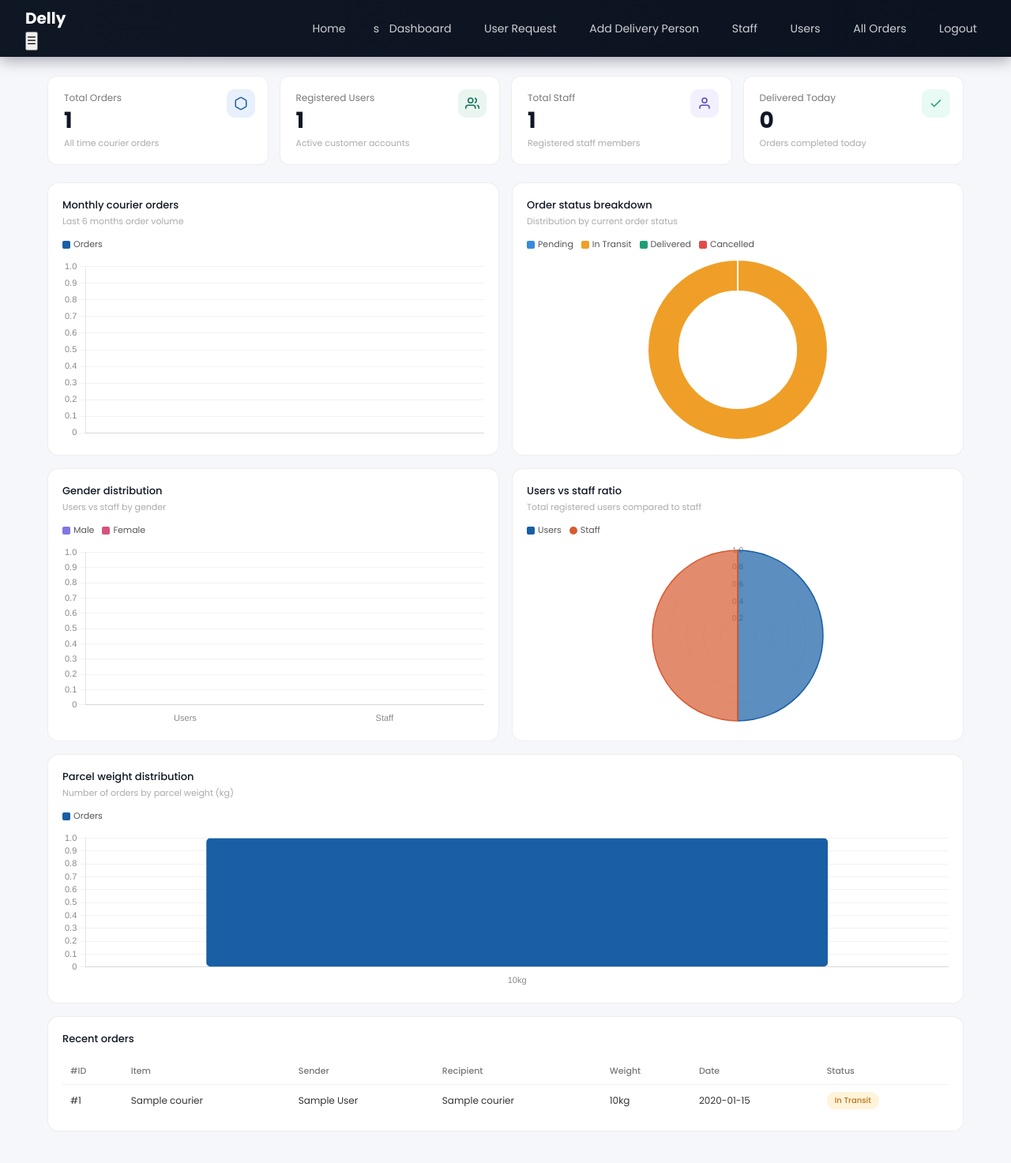
After one commit to Awaiba/delly, a PHP site: the page made by admin/view/admindashboard.php in a window 1280 px wide. The commit adds this page. Shown: the whole page at 79% size. Run offline with PHP 8.4, Linux system fonts and the light colour scheme; the visitor is signed in with stand-in values (Sample User, id 1); tables that the repository leaves empty hold one stand-in row (values such as "Sample post"); the template is opened without the code that fills it: most values are stand-ins (such as "Sample title", 1, 10 or a date in 2020).

Commit message:
Admin Dashboard

```diff
--- /dev/null
+++ b/admin/controller/dashboardcontroller.php
@@ -0,0 +1,2 @@
+<?php
+include 'view/admindashboard.php';
--- /dev/null
+++ b/admin/view/admindashboard.php
@@ -0,0 +1,450 @@
+<?php
+
+if (!isset($_SESSION['base_url'])) {
+    $_SESSION['base_url'] = "http://localhost/college-project/admin/view";
+}
+
+if (!isset($_SESSION['user_id']) || !isset($_SESSION['role']) || $_SESSION['role'] !== 'admin') {
+    header("Location: " . $_SESSION['base_url'] . "?r=login");
+    exit;
+}
+
+
+// ============================================================
+//  DB CONNECTION — update these credentials
+// ============================================================
+$host = "localhost";
+$db   = "delly";
+$user = "root";
+$pass = "";
+
+$conn = new mysqli($host, $user, $pass, $db);
+if ($conn->connect_error) {
+    die("Connection failed: " . $conn->connect_error);
+}
+
+// ============================================================
+//  METRIC CARDS
+// ============================================================
+$totalOrders   = $conn->query("SELECT COUNT(*) AS c FROM courier")->fetch_assoc()['c'];
+$totalUsers    = $conn->query("SELECT COUNT(*) AS c FROM user")->fetch_assoc()['c'];
+$totalStaff    = $conn->query("SELECT COUNT(*) AS c FROM staff")->fetch_assoc()['c'];
+$deliveredToday = $conn->query("SELECT COUNT(*) AS c FROM courier WHERE status = 2 AND date = CURDATE()")->fetch_assoc()['c'];
+
+// ============================================================
+//  CHART 1 — Monthly orders (last 6 months)
+// ============================================================
+$monthlyOrders = $conn->query("
+    SELECT
+        DATE_FORMAT(STR_TO_DATE(date, '%d/%m/%Y'), '%b') AS month,
+        COUNT(*) AS total
+    FROM courier
+    WHERE STR_TO_DATE(date, '%d/%m/%Y') >= DATE_SUB(CURDATE(), INTERVAL 6 MONTH)
+    GROUP BY YEAR(STR_TO_DATE(date, '%d/%m/%Y')),
+             MONTH(STR_TO_DATE(date, '%d/%m/%Y'))
+    ORDER BY YEAR(STR_TO_DATE(date, '%d/%m/%Y')),
+             MONTH(STR_TO_DATE(date, '%d/%m/%Y'))
+");
+$monthLabels = []; $monthData = [];
+while ($row = $monthlyOrders->fetch_assoc()) {
+    $monthLabels[] = $row['month'];
+    $monthData[]   = (int)$row['total'];
+}
+
+// ============================================================
+//  CHART 2 — Order status breakdown
+//  status: 0=Pending, 1=In Transit, 2=Delivered, 3=Cancelled
+// ============================================================
+$statusResult = $conn->query("SELECT status, COUNT(*) AS total FROM courier GROUP BY status");
+$statusMap = [0 => 'Pending', 1 => 'In Transit', 2 => 'Delivered', 3 => 'Cancelled'];
+$statusData = [0 => 0, 1 => 0, 2 => 0, 3 => 0];
+while ($row = $statusResult->fetch_assoc()) {
+    $statusData[(int)$row['status']] = (int)$row['total'];
+}
+
+// ============================================================
+//  CHART 3 — Gender distribution (users vs staff)
+// ============================================================
+$userGender  = $conn->query("SELECT gender, COUNT(*) AS c FROM user GROUP BY gender");
+$staffGender = $conn->query("SELECT gender, COUNT(*) AS c FROM staff GROUP BY gender");
+$uGender = ['Male' => 0, 'Female' => 0];
+$sGender = ['Male' => 0, 'Female' => 0];
+while ($r = $userGender->fetch_assoc())  $uGender[ucfirst(strtolower($r['gender']))] = (int)$r['c'];
+while ($r = $staffGender->fetch_assoc()) $sGender[ucfirst(strtolower($r['gender']))] = (int)$r['c'];
+
+// ============================================================
+//  CHART 4 — Registrations over time (users & staff, last 6 months)
+// ============================================================
+// NOTE: user/staff tables don't have a created_at column by default.
+// If you add one later, replace id with that column.
+// For now we spread existing records evenly as a fallback.
+$userCount  = (int)$totalUsers;
+$staffCount = (int)$totalStaff;
+
+// ============================================================
+//  CHART 5 — Parcel weight distribution
+// ============================================================
+$weightResult = $conn->query("SELECT weight, COUNT(*) AS total FROM courier GROUP BY weight ORDER BY weight ASC");
+$weightLabels = []; $weightData = [];
+while ($row = $weightResult->fetch_assoc()) {
+    $weightLabels[] = $row['weight'] . 'kg';
+    $weightData[]   = (int)$row['total'];
+}
+
+// ============================================================
+//  TOP 5 RECENT ORDERS (table)
+// ============================================================
+$recentOrders = $conn->query("
+    SELECT c.oid, c.ordername, c.rname, c.weight, c.date, c.status,
+           u.name AS sender
+    FROM courier c
+    JOIN user u ON c.uid = u.id
+    ORDER BY c.oid DESC
+    LIMIT 5
+");
+
+$conn->close();
+
+// ============================================================
+//  Encode PHP arrays → JSON for Chart.js
+// ============================================================
+$j_monthLabels  = json_encode($monthLabels ?: []);
+$j_monthData    = json_encode($monthData ?: []);
+$j_statusData   = json_encode(array_values($statusData));
+$j_uMale        = $uGender['Male'];
+$j_uFemale      = $uGender['Female'];
+$j_sMale        = $sGender['Male'];
+$j_sFemale      = $sGender['Female'];
+$j_weightLabels = json_encode($weightLabels);
+$j_weightData   = json_encode($weightData);
+
+$statusLabel = ['Pending','In Transit','Delivered','Cancelled'];
+$statusColor = [0=>'#378ADD', 1=>'#EF9F27', 2=>'#1D9E75', 3=>'#E24B4A'];
+?>
+<!DOCTYPE html>
+<html lang="en">
+<head>
+<meta charset="UTF-8">
+<meta name="viewport" content="width=device-width, initial-scale=1.0">
+<title>Delly — Admin Dashboard</title>
+<link href="https://fonts.googleapis.com/css2?family=Poppins:wght@300;400;500;700&display=swap" rel="stylesheet">
+<style>
+*{margin:0;padding:0;box-sizing:border-box;font-family:'Poppins',sans-serif;list-style:none;text-decoration:none;}
+body{background:#f6f7fb;color:#222;min-height:100vh;padding-top:72px;}
+
+/* NAVBAR */
+.navbar{width:100%;height:72px;position:fixed;top:0;left:0;display:flex;justify-content:space-between;align-items:center;background:linear-gradient(90deg,#0f1724,#0b1220);padding:0 2rem;z-index:1000;box-shadow:0 4px 18px rgba(2,6,23,.35);}
+.navbar h1{font-size:20px;color:#fff;font-weight:600;}
+.navbar .nav-time{font-size:13px;color:rgba(255,255,255,.55);}
+.navbar ul{display:flex;gap:.8rem;align-items:center;}
+.navbar ul a{color:rgba(255,255,255,.8);font-size:.88rem;padding:.45rem .7rem;border-radius:8px;display:flex;align-items:center;gap:.4rem;transition:background .2s;}
+.navbar ul a:hover{background:rgba(255,255,255,.1);color:#fff;}
+
+/* LAYOUT */
+.wrapper{max-width:1200px;margin:0 auto;padding:24px 20px;}
+
+/* METRIC CARDS */
+.metric-row{display:grid;grid-template-columns:repeat(4,minmax(0,1fr));gap:14px;margin-bottom:22px;}
+.metric-card{background:#fff;border-radius:12px;padding:18px 20px;border:0.5px solid rgba(0,0,0,.07);position:relative;overflow:hidden;}
+.metric-card .icon{position:absolute;right:16px;top:16px;width:36px;height:36px;border-radius:10px;display:flex;align-items:center;justify-content:center;}
+.metric-card .label{font-size:12px;color:#777;margin-bottom:6px;}
+.metric-card .value{font-size:28px;font-weight:600;color:#0f1724;line-height:1;}
+.metric-card .sub{font-size:11px;color:#aaa;margin-top:6px;}
+
+/* CHART CARDS */
+.charts-grid{display:grid;grid-template-columns:repeat(2,minmax(0,1fr));gap:16px;margin-bottom:16px;}
+.chart-card{background:#fff;border:0.5px solid rgba(0,0,0,.07);border-radius:14px;padding:18px;}
+.chart-title{font-size:13px;font-weight:500;color:#0f1724;margin-bottom:2px;}
+.chart-sub{font-size:11px;color:#aaa;margin-bottom:12px;}
+.legend-row{display:flex;flex-wrap:wrap;gap:10px;margin-bottom:10px;}
+.legend-row span{display:flex;align-items:center;gap:4px;font-size:11px;color:#555;}
+.legend-dot{width:10px;height:10px;border-radius:2px;flex-shrink:0;}
+
+/* FULL WIDTH CARD */
+.chart-full{background:#fff;border:0.5px solid rgba(0,0,0,.07);border-radius:14px;padding:18px;margin-bottom:16px;}
+
+/* RECENT ORDERS TABLE */
+.table-card{background:#fff;border:0.5px solid rgba(0,0,0,.07);border-radius:14px;padding:18px;margin-bottom:16px;overflow-x:auto;}
+table{width:100%;border-collapse:collapse;}
+thead th{font-size:11px;font-weight:500;color:#777;text-align:left;padding:8px 10px;border-bottom:1px solid #f0f0f0;white-space:nowrap;}
+tbody td{font-size:12px;color:#333;padding:9px 10px;border-bottom:0.5px solid #f5f5f5;white-space:nowrap;}
+tbody tr:last-child td{border-bottom:none;}
+.badge{display:inline-block;padding:3px 10px;border-radius:20px;font-size:10px;font-weight:500;}
+
+/* RESPONSIVE */
+@media(max-width:768px){
+  .metric-row{grid-template-columns:repeat(2,minmax(0,1fr));}
+  .charts-grid{grid-template-columns:1fr;}
+}
+@media(max-width:480px){
+  .metric-row{grid-template-columns:1fr;}
+}
+</style>
+</head>
+<body>
+
+<div class="navbar">
+    <div class="navbar-delly">
+        <h1><ion-icon name="bicycle"></ion-icon> Delly</h1>
+        <button id="mobile-nav-toggle" aria-label="Toggle menu">☰</button>
+    </div>
+
+    <div class="navbar-menu">
+        <ul>
+            <li><a href="<?= $base_url ?>?r=home"><span><ion-icon name="home-sharp"></ion-icon></span>Home</a></li>
+            <li>
+            <a href="<?= $base_url ?>?r=admindashboard">s                <span></span>Dashboard
+             </a>
+            </li>
+            <li><a href="<?= $base_url ?>?r=request"><span><ion-icon name="git-pull-request-sharp"></ion-icon></span>User Request</a></li>
+            <li><a href="<?= $base_url ?>?r=addperson"><span><ion-icon name="person-add-sharp"></ion-icon></span>Add Delivery Person</a></li>
+            <li><a href="<?= $base_url ?>?r=staff"><span><ion-icon name="people-sharp"></ion-icon></span>Staff</a></li>
+            <li><a href="<?= $base_url ?>?r=user"><span><ion-icon name="people-sharp"></ion-icon></span>Users</a></li>
+            <li><a href="<?= $base_url ?>?r=completeorder"><span><ion-icon name="document-text-sharp"></ion-icon></span>All Orders</a></li>
+            <li><a href="<?= $base_url ?>?r=logout"><span><ion-icon name="log-out-sharp"></ion-icon></span>Logout</a></li>
+        </ul>
+    </div>
+</div>
+
+<div class="wrapper">
+
+  <!-- METRIC CARDS -->
+  <div class="metric-row">
+    <div class="metric-card">
+      <div class="icon" style="background:#e8f0fb;">
+        <svg width="18" height="18" fill="none" stroke="#185FA5" stroke-width="2" viewBox="0 0 24 24"><path d="M21 16V8a2 2 0 0 0-1-1.73l-7-4a2 2 0 0 0-2 0l-7 4A2 2 0 0 0 3 8v8a2 2 0 0 0 1 1.73l7 4a2 2 0 0 0 2 0l7-4A2 2 0 0 0 21 16z"/></svg>
+      </div>
+      <div class="label">Total Orders</div>
+      <div class="value"><?= $totalOrders ?></div>
+      <div class="sub">All time courier orders</div>
+    </div>
+    <div class="metric-card">
+      <div class="icon" style="background:#eaf5f0;">
+        <svg width="18" height="18" fill="none" stroke="#0F6E56" stroke-width="2" viewBox="0 0 24 24"><path d="M17 21v-2a4 4 0 0 0-4-4H5a4 4 0 0 0-4 4v2"/><circle cx="9" cy="7" r="4"/><path d="M23 21v-2a4 4 0 0 0-3-3.87"/><path d="M16 3.13a4 4 0 0 1 0 7.75"/></svg>
+      </div>
+      <div class="label">Registered Users</div>
+      <div class="value"><?= $totalUsers ?></div>
+      <div class="sub">Active customer accounts</div>
+    </div>
+    <div class="metric-card">
+      <div class="icon" style="background:#f3f0fe;">
+        <svg width="18" height="18" fill="none" stroke="#534AB7" stroke-width="2" viewBox="0 0 24 24"><path d="M20 21v-2a4 4 0 0 0-4-4H8a4 4 0 0 0-4 4v2"/><circle cx="12" cy="7" r="4"/></svg>
+      </div>
+      <div class="label">Total Staff</div>
+      <div class="value"><?= $totalStaff ?></div>
+      <div class="sub">Registered staff members</div>
+    </div>
+    <div class="metric-card">
+      <div class="icon" style="background:#e8faf4;">
+        <svg width="18" height="18" fill="none" stroke="#1D9E75" stroke-width="2" viewBox="0 0 24 24"><polyline points="20 6 9 17 4 12"/></svg>
+      </div>
+      <div class="label">Delivered Today</div>
+      <div class="value"><?= $deliveredToday ?></div>
+      <div class="sub">Orders completed today</div>
+    </div>
+  </div>
+
+  <!-- CHARTS ROW -->
+  <div class="charts-grid">
+
+    <!-- Chart 1: Monthly Orders -->
+    <div class="chart-card">
+      <div class="chart-title">Monthly courier orders</div>
+      <div class="chart-sub">Last 6 months order volume</div>
+      <div class="legend-row">
+        <span><span class="legend-dot" style="background:#185FA5;"></span>Orders</span>
+      </div>
+      <div style="position:relative;height:230px;">
+        <canvas id="ordersBar" role="img" aria-label="Bar chart showing monthly courier order counts">No data.</canvas>
+      </div>
+    </div>
+
+    <!-- Chart 2: Status Doughnut -->
+    <div class="chart-card">
+      <div class="chart-title">Order status breakdown</div>
+      <div class="chart-sub">Distribution by current order status</div>
+      <div class="legend-row">
+        <span><span class="legend-dot" style="background:#378ADD;"></span>Pending</span>
+        <span><span class="legend-dot" style="background:#EF9F27;"></span>In Transit</span>
+        <span><span class="legend-dot" style="background:#1D9E75;"></span>Delivered</span>
+        <span><span class="legend-dot" style="background:#E24B4A;"></span>Cancelled</span>
+      </div>
+      <div style="position:relative;height:230px;">
+        <canvas id="statusDoughnut" role="img" aria-label="Doughnut chart of order statuses">No data.</canvas>
+      </div>
+    </div>
+
+    <!-- Chart 3: Gender -->
+    <div class="chart-card">
+      <div class="chart-title">Gender distribution</div>
+      <div class="chart-sub">Users vs staff by gender</div>
+      <div class="legend-row">
+        <span><span class="legend-dot" style="background:#7F77DD;"></span>Male</span>
+        <span><span class="legend-dot" style="background:#D4537E;"></span>Female</span>
+      </div>
+      <div style="position:relative;height:230px;">
+        <canvas id="genderBar" role="img" aria-label="Grouped bar chart of gender by user type">No data.</canvas>
+      </div>
+    </div>
+
+    <!-- Chart 4: User vs Staff count (polar) -->
+    <div class="chart-card">
+      <div class="chart-title">Users vs staff ratio</div>
+      <div class="chart-sub">Total registered users compared to staff</div>
+      <div class="legend-row">
+        <span><span class="legend-dot" style="background:#185FA5;"></span>Users</span>
+        <span><span class="legend-dot" style="background:#D85A30;border-radius:50%;"></span>Staff</span>
+      </div>
+      <div style="position:relative;height:230px;">
+        <canvas id="userStaffPolar" role="img" aria-label="Polar area chart comparing total users to staff">No data.</canvas>
+      </div>
+    </div>
+
+  </div>
+
+  <!-- Chart 5: Weight Distribution (full width) -->
+  <div class="chart-full">
+    <div class="chart-title">Parcel weight distribution</div>
+    <div class="chart-sub">Number of orders by parcel weight (kg)</div>
+    <div class="legend-row">
+      <span><span class="legend-dot" style="background:#185FA5;"></span>Orders</span>
+    </div>
+    <div style="position:relative;height:200px;">
+      <canvas id="weightBar" role="img" aria-label="Bar chart showing order counts per parcel weight">No data.</canvas>
+    </div>
+  </div>
+
+  <!-- Recent Orders Table -->
+  <div class="table-card">
+    <div class="chart-title" style="margin-bottom:14px;">Recent orders</div>
+    <table>
+      <thead>
+        <tr>
+          <th>#ID</th>
+          <th>Item</th>
+          <th>Sender</th>
+          <th>Recipient</th>
+          <th>Weight</th>
+          <th>Date</th>
+          <th>Status</th>
+        </tr>
+      </thead>
+      <tbody>
+        <?php
+        $badgeStyle = [
+            0 => 'background:#dbeeff;color:#185FA5;',
+            1 => 'background:#fff3da;color:#BA7517;',
+            2 => 'background:#d6f5ea;color:#0F6E56;',
+            3 => 'background:#fde8e8;color:#A32D2D;',
+        ];
+        if ($recentOrders && $recentOrders->num_rows > 0):
+            while ($row = $recentOrders->fetch_assoc()):
+                $s = (int)$row['status'];
+        ?>
+        <tr>
+          <td>#<?= $row['oid'] ?></td>
+          <td><?= htmlspecialchars($row['ordername']) ?></td>
+          <td><?= htmlspecialchars($row['sender']) ?></td>
+          <td><?= htmlspecialchars($row['rname']) ?></td>
+          <td><?= $row['weight'] ?>kg</td>
+          <td><?= htmlspecialchars($row['date']) ?></td>
+          <td><span class="badge" style="<?= $badgeStyle[$s] ?? '' ?>"><?= $statusLabel[$s] ?? 'Pending' ?></span></td>
+        </tr>
+        <?php endwhile; else: ?>
+        <tr><td colspan="7" style="text-align:center;color:#aaa;padding:20px;">No orders found</td></tr>
+        <?php endif; ?>
+      </tbody>
+    </table>
+  </div>
+
+</div><!-- /wrapper -->
+
+<!-- CLOCK -->
+<script>
+function tick(){
+  const n=new Date();let h=n.getHours(),m=n.getMinutes(),s=n.getSeconds(),p=h>=12?'PM':'AM';
+  h=h%12||12;
+  const el=document.getElementById('nav-time');
+  if(el) el.textContent=(h<10?'0'+h:h)+':'+(m<10?'0'+m:m)+':'+(s<10?'0'+s:s)+' '+p;
+}
+setInterval(tick,1000);tick();
+</script>
+
+<!-- CHART.JS -->
+<script src="https://cdnjs.cloudflare.com/ajax/libs/Chart.js/4.4.1/chart.umd.js"></script>
+<script>
+const monthLabels  = <?= $j_monthLabels ?>;
+const monthData    = <?= $j_monthData ?>;
+const statusData   = <?= $j_statusData ?>;
+const weightLabels = <?= $j_weightLabels ?>;
+const weightData   = <?= $j_weightData ?>;
+const uMale=<?= $j_uMale ?>, uFemale=<?= $j_uFemale ?>;
+const sMale=<?= $j_sMale ?>, sFemale=<?= $j_sFemale ?>;
+const totalUsers=<?= $totalUsers ?>, totalStaff=<?= $totalStaff ?>;
+
+// Chart 1 — Monthly orders bar
+new Chart(document.getElementById('ordersBar'),{
+  type:'bar',
+  data:{labels:monthLabels,datasets:[{label:'Orders',data:monthData,
+    backgroundColor:'#185FA5',borderRadius:6,borderSkipped:false}]},
+  options:{responsive:true,maintainAspectRatio:false,
+    plugins:{legend:{display:false}},
+    scales:{x:{ticks:{autoSkip:false,color:'#888',font:{size:11}},grid:{display:false}},
+            y:{ticks:{color:'#888',font:{size:11}},grid:{color:'rgba(0,0,0,0.05)'}}}}
+});
+
+// Chart 2 — Status doughnut
+new Chart(document.getElementById('statusDoughnut'),{
+  type:'doughnut',
+  data:{labels:['Pending','In Transit','Delivered','Cancelled'],
+    datasets:[{data:statusData,
+      backgroundColor:['#378ADD','#EF9F27','#1D9E75','#E24B4A'],
+      hoverOffset:6,borderWidth:2,borderColor:'#fff'}]},
+  options:{responsive:true,maintainAspectRatio:false,cutout:'65%',
+    plugins:{legend:{display:false},
+      tooltip:{callbacks:{label:function(c){
+        const total=c.dataset.data.reduce((a,b)=>a+b,0);
+        return ' '+c.label+': '+c.raw+' ('+Math.round(c.raw/total*100)+'%)';
+      }}}}}
+});
+
+// Chart 3 — Gender grouped bar
+new Chart(document.getElementById('genderBar'),{
+  type:'bar',
+  data:{labels:['Users','Staff'],
+    datasets:[
+      {label:'Male',data:[uMale,sMale],backgroundColor:'#7F77DD',borderRadius:5,borderSkipped:false},
+      {label:'Female',data:[uFemale,sFemale],backgroundColor:'#D4537E',borderRadius:5,borderSkipped:false}
+    ]},
+  options:{responsive:true,maintainAspectRatio:false,
+    plugins:{legend:{display:false}},
+    scales:{x:{ticks:{autoSkip:false,color:'#888',font:{size:11}},grid:{display:false}},
+            y:{ticks:{color:'#888',font:{size:11}},grid:{color:'rgba(0,0,0,0.05)'}}}}
+});
+
+// Chart 4 — Users vs Staff polar
+new Chart(document.getElementById('userStaffPolar'),{
+  type:'polarArea',
+  data:{labels:['Users','Staff'],
+    datasets:[{data:[totalUsers,totalStaff],
+      backgroundColor:['rgba(24,95,165,0.7)','rgba(216,90,48,0.7)'],
+      borderColor:['#185FA5','#D85A30'],borderWidth:1.5}]},
+  options:{responsive:true,maintainAspectRatio:false,
+    plugins:{legend:{display:false}},
+    scales:{r:{ticks:{color:'#888',font:{size:10}},grid:{color:'rgba(0,0,0,0.05)'}}}}
+});
+
+// Chart 5 — Weight distribution bar
+new Chart(document.getElementById('weightBar'),{
+  type:'bar',
+  data:{labels:weightLabels,datasets:[{label:'Orders',data:weightData,
+    backgroundColor:'#185FA5',borderRadius:5,borderSkipped:false}]},
+  options:{responsive:true,maintainAspectRatio:false,
+    plugins:{legend:{display:false}},
+    scales:{x:{ticks:{autoSkip:false,color:'#888',font:{size:11}},grid:{display:false}},
+            y:{ticks:{color:'#888',font:{size:11}},grid:{color:'rgba(0,0,0,0.05)'}}}}
+});
+</script>
+
+</body>
+</html>
--- a/admin/view/navbar.php
+++ b/admin/view/navbar.php
@@ -185,6 +185,10 @@ if (empty($_SESSION['admin']['login'])) {
     <div class="navbar-menu">
         <ul>
             <li><a href="<?= $base_url ?>?r=home"><span><ion-icon name="home-sharp"></ion-icon></span>Home</a></li>
+            <li>
+            <a href="<?= $base_url ?>?r=admindashboard">s                <span></span>Dashboard
+             </a>
+            </li>
             <li><a href="<?= $base_url ?>?r=request"><span><ion-icon name="git-pull-request-sharp"></ion-icon></span>User Request</a></li>
             <li><a href="<?= $base_url ?>?r=addperson"><span><ion-icon name="person-add-sharp"></ion-icon></span>Add Delivery Person</a></li>
             <li><a href="<?= $base_url ?>?r=staff"><span><ion-icon name="people-sharp"></ion-icon></span>Staff</a></li>
```
Also changed, not shown: admin/index.php (+23 -3 lines), view/registration.php (+100 -0 lines), images/698d2d506639e_1000003330.jpg (added), images/698d2e3438ec5_4.png (added), images/69d5b953845af_1.png (added), 1 other file.
